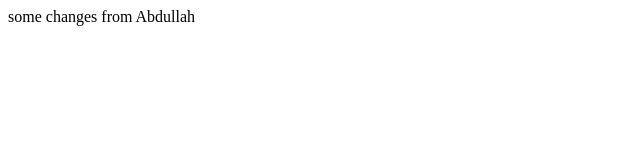
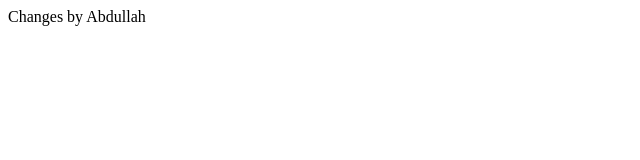
Before and after one commit to Murtaza-Shahani/github_practice, a plain HTML site: page index.html in a window 1280 px wide. Shown: the full height of the page, 0-640 px from the left. Drawn offline with Linux system fonts and the light colour scheme.

Commit message:
title add

```diff
--- a/index.html
+++ b/index.html
@@ -3,9 +3,9 @@
 <head>
     <meta charset="UTF-8">
     <meta name="viewport" content="width=device-width, initial-scale=1.0">
-    <title>going to practise github issue </title>
+    <title>Github practice</title>
 </head>
 <body>
-    <span>some changes from Abdullah</span>
+    <span>Changes by Abdullah</span>
 </body>
 </html>
```
